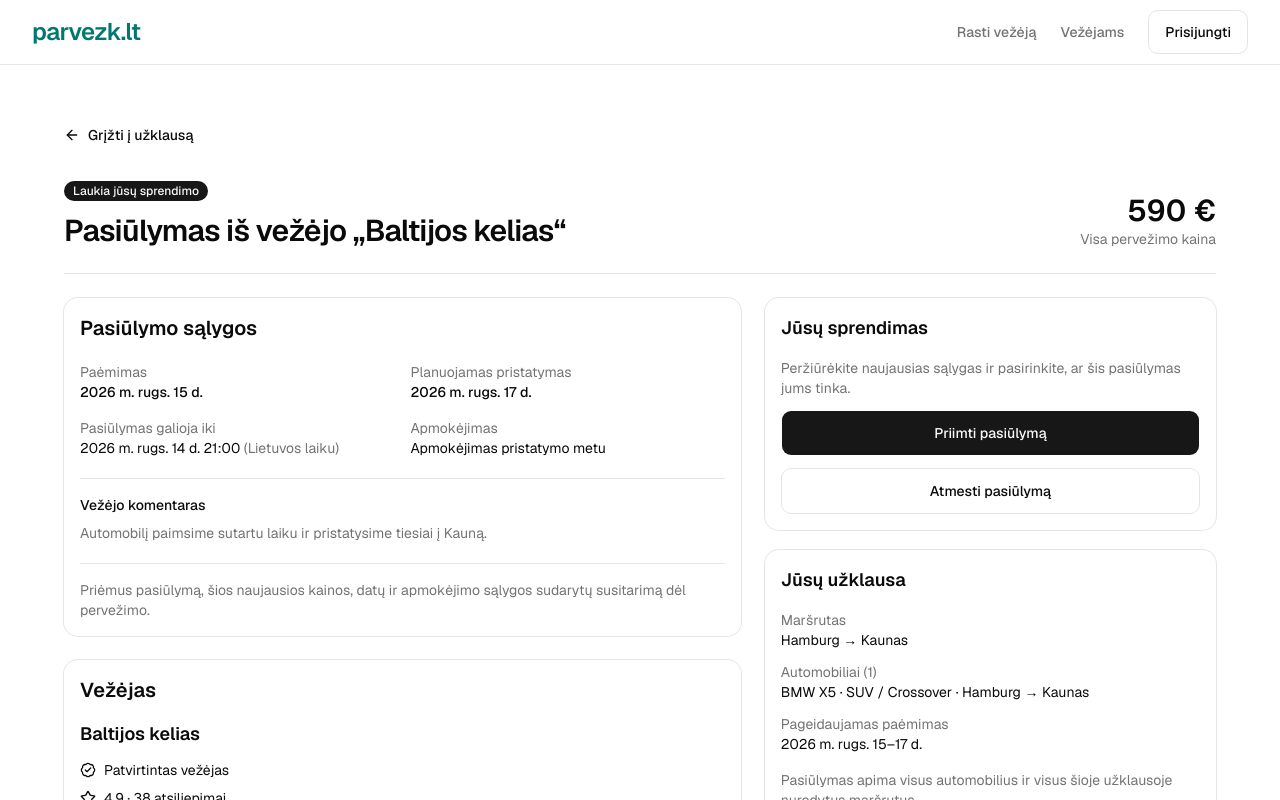
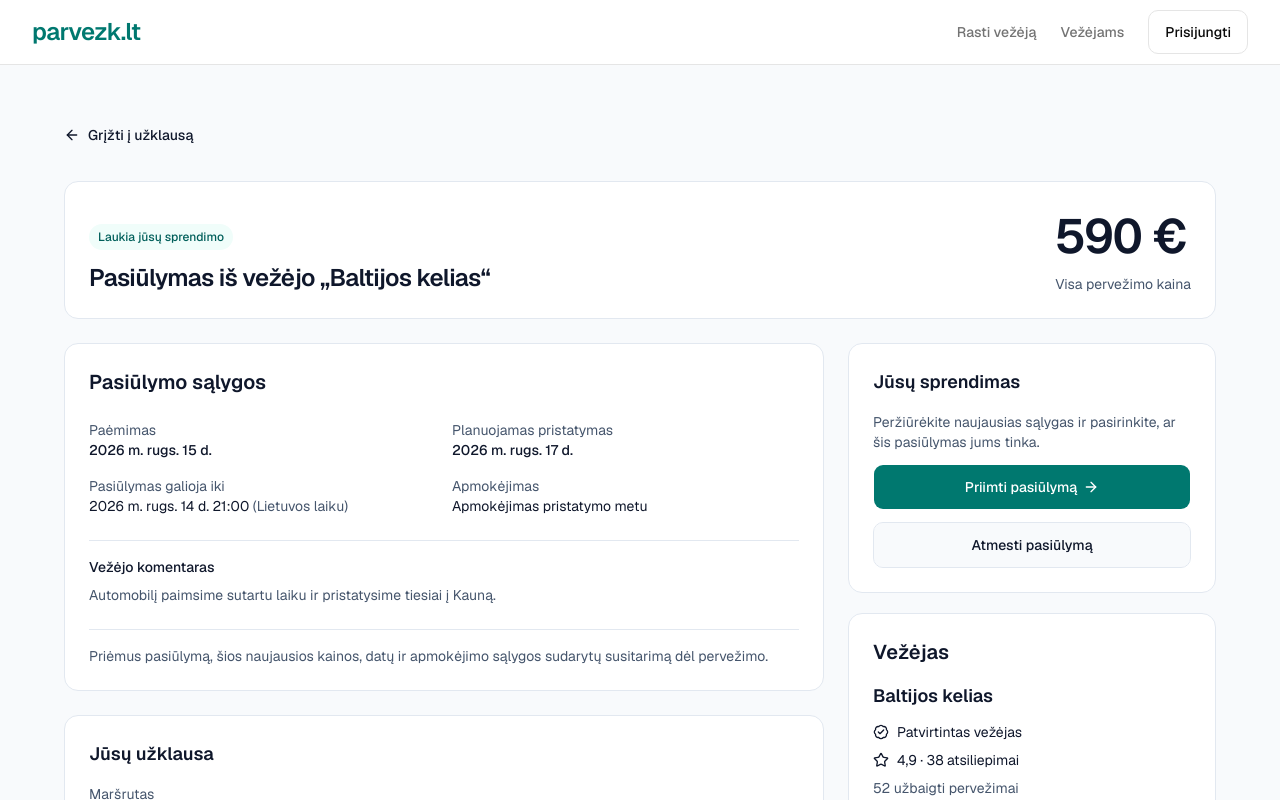
Before and after one commit to e-turinys/traliukas, a Next.js app: page /offers/marketplace-demo-001-offer-1 in a window 1280 px wide. Shown: the top 800 px of the page. Built offline with nearby package versions, Linux system fonts and the light colour scheme.

Commit message:
Lock P08 high-fidelity design

```diff
--- a/src/app/(public)/offers/[id]/not-found.tsx
+++ b/src/app/(public)/offers/[id]/not-found.tsx
@@ -3,9 +3,9 @@ import { PageContainer } from "@/components/layout/page-container"
 import { Button } from "@/components/ui/button"
 
 export default function OfferNotFound() {
-  return <PageContainer className="space-y-5 py-12">
+  return <div className="marketplace-theme bg-background text-foreground"><PageContainer className="py-12"><section className="mx-auto max-w-xl space-y-4 rounded-xl border bg-card p-6">
     <h1 className="text-3xl font-semibold">Pasiūlymas nerastas</h1>
     <p className="text-muted-foreground">Tokio pasiūlymo nėra arba jis jums nepasiekiamas.</p>
-    <Button nativeButton={false} render={<Link href="/" />} className="min-h-11">Grįžti į pradžią</Button>
-  </PageContainer>
+    <Button nativeButton={false} render={<Link href="/" />} className="h-auto min-h-11 py-3 whitespace-normal">Grįžti į pradžią</Button>
+  </section></PageContainer></div>
 }
--- a/src/app/(public)/offers/[id]/page.tsx
+++ b/src/app/(public)/offers/[id]/page.tsx
@@ -12,5 +12,5 @@ export default async function OfferDetailPage({ params }: { params: Promise<{ id
   const { id } = await params
   const detail = findMockOfferDetail(id)
   if (!detail) notFound()
-  return <PageContainer className="py-8 sm:py-12"><OfferDetailView key={id} initialRequest={serializeRequestDetail(detail.request)} offerId={id} reviewNow={requestReviewNow} /></PageContainer>
+  return <div className="marketplace-theme bg-background text-foreground"><PageContainer className="py-6 sm:py-8 lg:py-12"><OfferDetailView key={id} initialRequest={serializeRequestDetail(detail.request)} offerId={id} reviewNow={requestReviewNow} /></PageContainer></div>
 }
--- a/src/features/public/offer-detail/decision-dialog.tsx
+++ b/src/features/public/offer-detail/decision-dialog.tsx
@@ -18,14 +18,14 @@ export function OfferDecisionDialog({ open, onOpenChange, decision, offer, vehic
   const cancel = useRef<HTMLButtonElement>(null)
   const accepting = decision === "accept"
   return <Dialog open={open} onOpenChange={onOpenChange}>
-    <DialogContent role="alertdialog" showCloseButton={false} initialFocus={cancel} finalFocus={finalFocus}>
+    <DialogContent className="marketplace-theme bg-card text-foreground" role="alertdialog" showCloseButton={false} initialFocus={cancel} finalFocus={finalFocus}>
       <DialogHeader>
         <DialogTitle className="leading-snug">{accepting ? "Priimti pasiūlymą?" : "Atmesti pasiūlymą?"}</DialogTitle>
         <DialogDescription>{accepting
           ? `Priimate ${formatEur(offer.totalPriceEur)} pasiūlymą už ${vehicleTransportScope(vehicleCount)} pagal visus užklausoje nurodytus maršrutus. Pasirinkus šį vežėją, kiti pasiūlymai taptų nebepasirenkami.`
           : "Šioje demonstracijoje pasiūlymas bus atmestas tik šiame puslapyje."}</DialogDescription>
       </DialogHeader>
-      <dl className="grid gap-3 rounded-lg bg-muted p-4 text-sm sm:grid-cols-2">
+      <dl className="grid gap-4 rounded-lg border bg-background p-4 text-sm sm:grid-cols-2">
         <div className="min-w-0 sm:col-span-2"><dt className="text-muted-foreground">Vežėjas</dt><dd className="break-words font-medium">{offer.carrier.name}</dd></div>
         <div><dt className="text-muted-foreground">Visa pervežimo kaina</dt><dd className="font-medium">{formatEur(offer.totalPriceEur)}</dd></div>
         <div><dt className="text-muted-foreground">Paėmimas</dt><dd>{formatDateRange(offer.pickupDate)}</dd></div>
--- a/src/features/public/offer-detail/view.tsx
+++ b/src/features/public/offer-detail/view.tsx
@@ -2,7 +2,7 @@
 
 import Link from "next/link"
 import { useRef, useState } from "react"
-import { ArrowLeft, ChevronDown } from "lucide-react"
+import { ArrowLeft, ArrowRight, ChevronDown, CircleCheck, MessageSquare } from "lucide-react"
 import { CarrierTrust } from "@/components/shared/carrier-trust"
 import { Badge } from "@/components/ui/badge"
 import { Button } from "@/components/ui/button"
@@ -54,46 +54,50 @@ export function OfferDetailView({ initialRequest, offerId, reviewNow }: {
       <ArrowLeft aria-hidden="true" className="size-4" />Grįžti į užklausą
     </Link>
 
-    <header className="grid min-w-0 gap-4 border-b pb-6 sm:grid-cols-[minmax(0,1fr)_auto] sm:items-end">
+    <header className="flex min-w-0 flex-wrap items-end justify-between gap-6 rounded-xl border bg-card p-4 sm:p-6">
       <div className="min-w-0 space-y-3">
         <div className="flex flex-wrap gap-2">
-          <Badge variant={status === "pending" || status === "accepted" ? "default" : "secondary"}>{customerOfferStatusLabels[status]}</Badge>
-          {offer.offerVersion > 1 && <Badge variant="outline">Atnaujintas pasiūlymas</Badge>}
+          <Badge variant="secondary" className="h-auto whitespace-normal py-1">{status === "accepted" && <CircleCheck aria-hidden="true" />}{customerOfferStatusLabels[status]}</Badge>
+          {offer.offerVersion > 1 && <p className="text-sm font-medium">Atnaujintas pasiūlymas</p>}
         </div>
-        <h1 className="break-words text-3xl font-semibold tracking-tight">Pasiūlymas iš vežėjo „{offer.carrier.name}“</h1>
+        <h1 className="break-words text-2xl font-semibold tracking-tight">Pasiūlymas iš vežėjo „{offer.carrier.name}“</h1>
       </div>
-      <div className="min-w-0 sm:text-right">
-        <p className="text-3xl font-semibold" aria-label={`Visa pervežimo kaina ${formatEur(offer.totalPriceEur)} už visus užklausos automobilius`}>{formatEur(offer.totalPriceEur)}</p>
+      <div className="min-w-0 space-y-2">
+        <p className="text-4xl font-semibold leading-tight tracking-tight tabular-nums sm:text-5xl" aria-label={`Visa pervežimo kaina ${formatEur(offer.totalPriceEur)} už visus užklausos automobilius`}>{formatEur(offer.totalPriceEur)}</p>
         <p className="text-sm text-muted-foreground">{requestSummary.vehicleCount === 1 ? "Visa pervežimo kaina" : `Visa pervežimo kaina už ${vehiclePriceScope(requestSummary.vehicleCount)}`}</p>
       </div>
     </header>
 
     <p role="status" className={notice ? "rounded-lg border bg-muted/30 p-4 text-sm" : "sr-only"}>{notice}</p>
 
-    <div className="grid min-w-0 items-start gap-6 lg:grid-cols-[minmax(0,3fr)_minmax(18rem,2fr)]">
+    <div className="grid min-w-0 items-start gap-6 lg:grid-cols-3">
       <aside className="order-first min-w-0 space-y-5 lg:order-last lg:sticky lg:top-24">
-        <Card><CardContent className="space-y-4">
+        <Card className="border py-0 shadow-none ring-0"><CardContent className="space-y-4 p-4 sm:p-6">
           <h2 className="text-lg font-semibold">Jūsų sprendimas</h2>
           {actionable ? <div className="space-y-3">
             <p className="text-sm text-muted-foreground">Peržiūrėkite naujausias sąlygas ir pasirinkite, ar šis pasiūlymas jums tinka.</p>
-            <Button ref={acceptButton} className="h-auto min-h-11 w-full py-3 whitespace-normal" onClick={() => setDecision("accept")}>Priimti pasiūlymą</Button>
+            <Button ref={acceptButton} className="h-auto min-h-11 w-full py-3 whitespace-normal" onClick={() => setDecision("accept")}>Priimti pasiūlymą<ArrowRight aria-hidden="true" /></Button>
             <Button ref={declineButton} variant="outline" className="h-auto min-h-11 w-full py-3 whitespace-normal" onClick={() => setDecision("decline")}>Atmesti pasiūlymą</Button>
           </div> : <p className="text-sm leading-relaxed text-muted-foreground">{readOnlyCopy}</p>}
+          {status === "accepted" && request.bookingId && <Button nativeButton={false} render={<Link href={`/bookings/${encodeURIComponent(request.bookingId)}`} />} className="h-auto min-h-11 w-full py-3 whitespace-normal">Atidaryti pervežimą<ArrowRight aria-hidden="true" /></Button>}
         </CardContent></Card>
 
-        <Card><CardContent className="space-y-4">
-          <h2 className="text-lg font-semibold">Jūsų užklausa</h2>
-          <dl className="space-y-3 text-sm">
-            <div className="min-w-0"><dt className="text-muted-foreground">Maršrutas</dt><dd className="break-words">{requestSummary.route}</dd></div>
-            <div className="min-w-0"><dt className="text-muted-foreground">Automobiliai ({requestSummary.vehicleCount})</dt><dd><ul className="space-y-1">{requestSummary.vehicleLines.map((line, index) => <li key={`${line}-${index}`} className="break-words">{line}</li>)}</ul></dd></div>
-            <div><dt className="text-muted-foreground">Pageidaujamas paėmimas</dt><dd>{requestSummary.date}</dd></div>
-          </dl>
-          <p className="text-sm text-muted-foreground">Pasiūlymas apima visus automobilius ir visus šioje užklausoje nurodytus maršrutus.</p>
+
+        <Card className="border py-0 shadow-none ring-0"><CardContent className="space-y-4 p-4 sm:p-6">
+          <h2 className="text-xl font-semibold">Vežėjas</h2>
+          <div className="space-y-3">
+            <h3 className="break-words text-lg font-semibold">{offer.carrier.name}</h3>
+            <CarrierTrust carrier={offer.carrier} />
+          </div>
+          <Button nativeButton={false} variant="outline" render={<Link href={`/carriers/${encodeURIComponent(offer.carrier.id)}`} />} className="h-auto min-h-11 w-full py-3 whitespace-normal">Peržiūrėti vežėjo profilį</Button>
+          {conversation && <Button nativeButton={false} variant="outline" render={<Link href={`/messages/${encodeURIComponent(conversation.conversation.id)}`} />} className="h-auto min-h-11 w-full py-3 whitespace-normal">
+            <MessageSquare aria-hidden="true" />{conversation.conversation.status === "active" ? "Rašyti vežėjui" : "Peržiūrėti pokalbį"}
+          </Button>}
         </CardContent></Card>
       </aside>
 
-      <main className="min-w-0 space-y-6">
-        <Card><CardContent className="space-y-5">
+      <div className="min-w-0 space-y-6 lg:col-span-2">
+        <Card className="border py-0 shadow-none ring-0"><CardContent className="space-y-6 p-4 sm:p-6">
           <h2 className="text-xl font-semibold">Pasiūlymo sąlygos</h2>
           <dl className="grid gap-4 text-sm sm:grid-cols-2">
             <div><dt className="text-muted-foreground">Paėmimas</dt><dd className="font-medium">{formatDateRange(offer.pickupDate)}</dd></div>
@@ -106,19 +110,17 @@ export function OfferDetailView({ initialRequest, offerId, reviewNow }: {
           <p className="border-t pt-4 text-sm text-muted-foreground">Priėmus pasiūlymą, šios naujausios kainos, datų ir apmokėjimo sąlygos sudarytų susitarimą dėl pervežimo.</p>
         </CardContent></Card>
 
-        <Card><CardContent className="space-y-4">
-          <h2 className="text-xl font-semibold">Vežėjas</h2>
-          <div className="space-y-3">
-            <h3 className="break-words text-lg font-semibold">{offer.carrier.name}</h3>
-            <CarrierTrust carrier={offer.carrier} />
-          </div>
-          <Button nativeButton={false} variant="outline" render={<Link href={`/carriers/${encodeURIComponent(offer.carrier.id)}`} />} className="h-auto min-h-11 w-full py-3 whitespace-normal">Peržiūrėti vežėjo profilį</Button>
-          {conversation && <Button nativeButton={false} variant="outline" render={<Link href={`/messages/${encodeURIComponent(conversation.conversation.id)}`} />} className="h-auto min-h-11 w-full py-3 whitespace-normal">
-            {conversation.conversation.status === "active" ? "Rašyti vežėjui" : "Peržiūrėti pokalbį"}
-          </Button>}
+        <Card className="border py-0 shadow-none ring-0"><CardContent className="space-y-4 p-4 sm:p-6">
+          <h2 className="text-lg font-semibold">Jūsų užklausa</h2>
+          <dl className="space-y-3 text-sm">
+            <div className="min-w-0 space-y-2"><dt className="text-muted-foreground">Maršrutas</dt><dd className="break-words text-xl font-semibold">{requestSummary.route}</dd></div>
+            <div className="min-w-0"><dt className="text-muted-foreground">Automobiliai ({requestSummary.vehicleCount})</dt><dd><ul className="space-y-1">{requestSummary.vehicleLines.map((line, index) => <li key={`${line}-${index}`} className="break-words">{line}</li>)}</ul></dd></div>
+            <div><dt className="text-muted-foreground">Pageidaujamas paėmimas</dt><dd>{requestSummary.date}</dd></div>
+          </dl>
+          <p className="text-sm text-muted-foreground">Pasiūlymas apima visus automobilius ir visus šioje užklausoje nurodytus maršrutus.</p>
         </CardContent></Card>
 
-        {offer.offerVersion > 1 && <details className="group/history rounded-xl border">
+        {offer.offerVersion > 1 && <details className="group/history rounded-xl border bg-card">
           <summary className="flex min-h-11 cursor-pointer list-none items-center justify-between gap-3 px-4 py-4 font-semibold focus-visible:outline-none focus-visible:ring-2 focus-visible:ring-ring sm:px-6">
             <span>Pasiūlymo istorija</span><ChevronDown aria-hidden="true" className="size-4 shrink-0 transition-transform group-open/history:rotate-180" />
           </summary>
@@ -126,7 +128,7 @@ export function OfferDetailView({ initialRequest, offerId, reviewNow }: {
             <p className="text-sm text-muted-foreground">Viršuje rodomos naujausios galiojančios sąlygos. Ankstesnių sąlygų pasirinkti negalima.</p>
             {revisions.map((revision, index) => <article key={`${revision.revisedAt ?? "revision"}-${index}`} className="space-y-3 rounded-lg bg-muted/40 p-4">
               <h3 className="font-medium">Ankstesnis pasiūlymas</h3>
-              {revision.revisedAt && <p className="text-xs text-muted-foreground">Atnaujinta {formatOfferTimestamp(revision.revisedAt)}</p>}
+              {revision.revisedAt && <p className="text-sm text-muted-foreground">Atnaujinta {formatOfferTimestamp(revision.revisedAt)}</p>}
               <dl className="grid gap-3 text-sm sm:grid-cols-2">
                 <div><dt className="text-muted-foreground">Ankstesnė kaina</dt><dd>{formatEur(revision.totalPriceEur)}</dd></div>
                 <div><dt className="text-muted-foreground">Paėmimas</dt><dd>{formatDateRange(revision.pickupDate)}</dd></div>
@@ -136,7 +138,7 @@ export function OfferDetailView({ initialRequest, offerId, reviewNow }: {
             </article>)}
           </div>
         </details>}
-      </main>
+      </div>
     </div>
 
     {decision && <OfferDecisionDialog open onOpenChange={open => { if (!open) setDecision(null) }} decision={decision} offer={offer} vehicleCount={requestSummary.vehicleCount} onConfirm={confirm} finalFocus={decision === "accept" ? acceptButton : declineButton} />}
--- a/tests/offer-detail.browser.mjs
+++ b/tests/offer-detail.browser.mjs
@@ -78,15 +78,21 @@ const fixtures = {
   accepted: ["booked-demo-001-offer-1", "Pasirinktas"],
   declined: ["historical-offers-demo-001-offer-2", "Atmestas"],
   multi: ["multi-location-pickups-demo-001-offer-1", "Laukia jūsų sprendimo"],
+  mixed: ["multi-location-mixed-demo-001-offer-2", "Laukia jūsų sprendimo"],
+  sameRoute: ["multi-vehicle-demo-001-offer-1", "Laukia jūsų sprendimo"],
 }
 
 try {
-  for (const width of [390, 768, 1280, 1536]) {
+  for (const width of [390, 768, 1280, 1440, 1536]) {
     await cdp("Emulation.setDeviceMetricsOverride", { width, height: 900, deviceScaleFactor: 1, mobile: false })
     for (const [state, [id, status]] of Object.entries(fixtures)) {
       assert.equal((await fetch(`${base}/offers/${id}`)).status, 200)
       await visit(id)
       await overflow(`${state} ${width}`)
+      assert.equal(await evaluate("document.querySelectorAll('main').length"), 1)
+      const clipped = await evaluate(`Array.from(document.querySelectorAll('main button, main a, main h1, main h2, main h3, main p, main dd')).filter(el => el.clientWidth && getComputedStyle(el).position !== 'absolute' && (el.scrollWidth > el.clientWidth + 1 || el.scrollHeight > el.clientHeight + 1)).map(el => el.textContent)`)
+      assert.deepEqual(clipped, [], `${state} ${width}`)
+      assert.equal(await evaluate("getComputedStyle(document.querySelector('aside')).position"), width >= 1024 ? 'sticky' : 'static')
       assert.ok(await evaluate(text(status)))
       assert.ok(await evaluate(text(`Pasiūlymas iš vežėjo „${id.endsWith("offer-2") ? "Šiaurės autovežis" : "Baltijos kelias"}“`)))
       assert.equal(await evaluate(text("Demonstracinis pasiūlymas.")), false)
@@ -97,7 +103,12 @@ try {
       assert.ok(await evaluate(text("Jūsų užklausa")))
       assert.equal(await evaluate("document.querySelector('a[href^=\"/carriers/\"]').getAttribute('href')"), id.endsWith("offer-2") ? "/carriers/siaures-autovezis" : "/carriers/baltijos-kelias")
       const decisions = await evaluate("[...document.querySelectorAll('button')].filter(button => ['Priimti pasiūlymą', 'Atmesti pasiūlymą'].includes(button.textContent.trim())).length")
-      assert.equal(decisions, ["pending", "updated", "multi"].includes(state) ? 2 : 0)
+      assert.equal(decisions, ["pending", "updated", "multi", "mixed", "sameRoute"].includes(state) ? 2 : 0)
+      if (state === 'mixed') {
+        assert.ok(await evaluate(text('Kelių vietų pervežimas')))
+        assert.ok(await evaluate(text('Berlin → Vilnius')))
+      }
+      if (state === 'accepted') assert.equal(await evaluate("document.querySelector('a[href^=\"/bookings/\"]').getAttribute('href')"), '/bookings/transport-demo-001')
       if (state === "multi") {
         assert.ok(await evaluate(text("Visa pervežimo kaina už 2 automobilius")))
         assert.ok(await evaluate(text("Automobiliai (2)")))
@@ -112,12 +123,14 @@ try {
         assert.ok(await evaluate(text("Ankstesnė kaina")))
         assert.ok(await evaluate(text("590")))
         assert.equal(await evaluate("document.querySelectorAll('details button').length"), 0)
+        await overflow(`history ${width}`)
+        await screenshot(`history-${width}`)
         await evaluate("document.querySelector('details').open = false")
       }
       if (state === "expired") assert.ok(await evaluate(text("Šio pasiūlymo galiojimo laikas baigėsi.")))
       if (state === "unavailable") assert.ok(await evaluate(text("užklausos duomenys pasikeitė")))
       if (state === "notSelected") assert.ok(await evaluate(text("Pasirinkote kitą vežėją.")))
-      if (width === 390 || width === 1280) await screenshot(`${state}-${width}`)
+      await screenshot(`${state}-${width}`)
     }
 
     await visit(fixtures.pending[0])
@@ -126,7 +139,7 @@ try {
     assert.equal(await evaluate("document.activeElement.textContent.trim()"), "Atšaukti")
     for (const copy of ["Baltijos kelias", "590", "2026 m. rugs. 15 d.", "2026 m. rugs. 17 d.", "Apmokėjimas pristatymo metu"]) assert.ok(await evaluate(text(copy)))
     await overflow(`accept dialog ${width}`)
-    if (width === 390 || width === 1280) await screenshot(`accept-dialog-${width}`)
+    await screenshot(`accept-dialog-${width}`)
     await click("Atšaukti")
     assert.ok(await evaluate(text("Laukia jūsų sprendimo")))
     await click("Priimti pasiūlymą")
@@ -138,6 +151,7 @@ try {
     assert.equal(await evaluate(text("tik šiame puslapyje")), false)
     assert.ok(await evaluate(text("Pasirinktas")))
     assert.equal(await evaluate("[...document.querySelectorAll('button')].some(button => button.textContent.trim() === 'Priimti pasiūlymą')"), false)
+    assert.equal(await evaluate("document.querySelector('a[href^=\"/bookings/\"]')"), null, 'Local acceptance must not invent a Booking')
     await visit(fixtures.pending[0])
     assert.ok(await evaluate(text("Laukia jūsų sprendimo")))
 
@@ -153,13 +167,28 @@ try {
     await visit(fixtures.pending[0])
     await click("Atmesti pasiūlymą")
     await until(text("Atmesti pasiūlymą?"))
+    await overflow(`decline dialog ${width}`)
+    await screenshot(`decline-dialog-${width}`)
     await click("Patvirtinti atmetimą")
     await until(text("Pasiūlymas atmestas tik šiame puslapyje"))
     assert.ok(await evaluate(text("Atmestas")))
     assert.equal(await evaluate("[...document.querySelectorAll('button')].some(button => button.textContent.trim() === 'Priimti pasiūlymą')"), false)
     await visit(fixtures.pending[0])
     assert.ok(await evaluate(text("Laukia jūsų sprendimo")))
-    console.log(`PASS ${width}px: eight states, multi-vehicle scope, history, accept/decline confirmation and reload reset; no overflow`)
+    console.log(`PASS ${width}px: ten states, multi-vehicle/location scope, history, accept/decline confirmation and reload reset; no overflow/clipping`)
+  }
+  for (const [id, prefix, destination] of [
+    [fixtures.pending[0], '/requests/', '/requests/marketplace-demo-001'],
+    [fixtures.pending[0], '/messages/', '/messages/active-prebooking-demo-001'],
+    [fixtures.updated[0], '/messages/', '/messages/updated-offer-demo-001'],
+    [fixtures.accepted[0], '/bookings/', '/bookings/transport-demo-001'],
+    [fixtures.pending[0], '/carriers/', '/carriers/baltijos-kelias'],
+  ]) {
+    await visit(id)
+    await evaluate(`document.querySelector('a[href^="${prefix}"]').focus()`)
+    await cdp('Input.dispatchKeyEvent', { type: 'keyDown', key: 'Enter', code: 'Enter', windowsVirtualKeyCode: 13, text: '\r' })
+    await cdp('Input.dispatchKeyEvent', { type: 'keyUp', key: 'Enter', code: 'Enter', windowsVirtualKeyCode: 13 })
+    await until(`location.pathname === ${JSON.stringify(destination)}`)
   }
   assert.equal((await fetch(`${base}/offers/unknown-p08-offer`)).status, 404)
   await visit("unknown-p08-offer")
```
Also changed, not shown: 4 other files (tests, documents, lock files or other folders).
